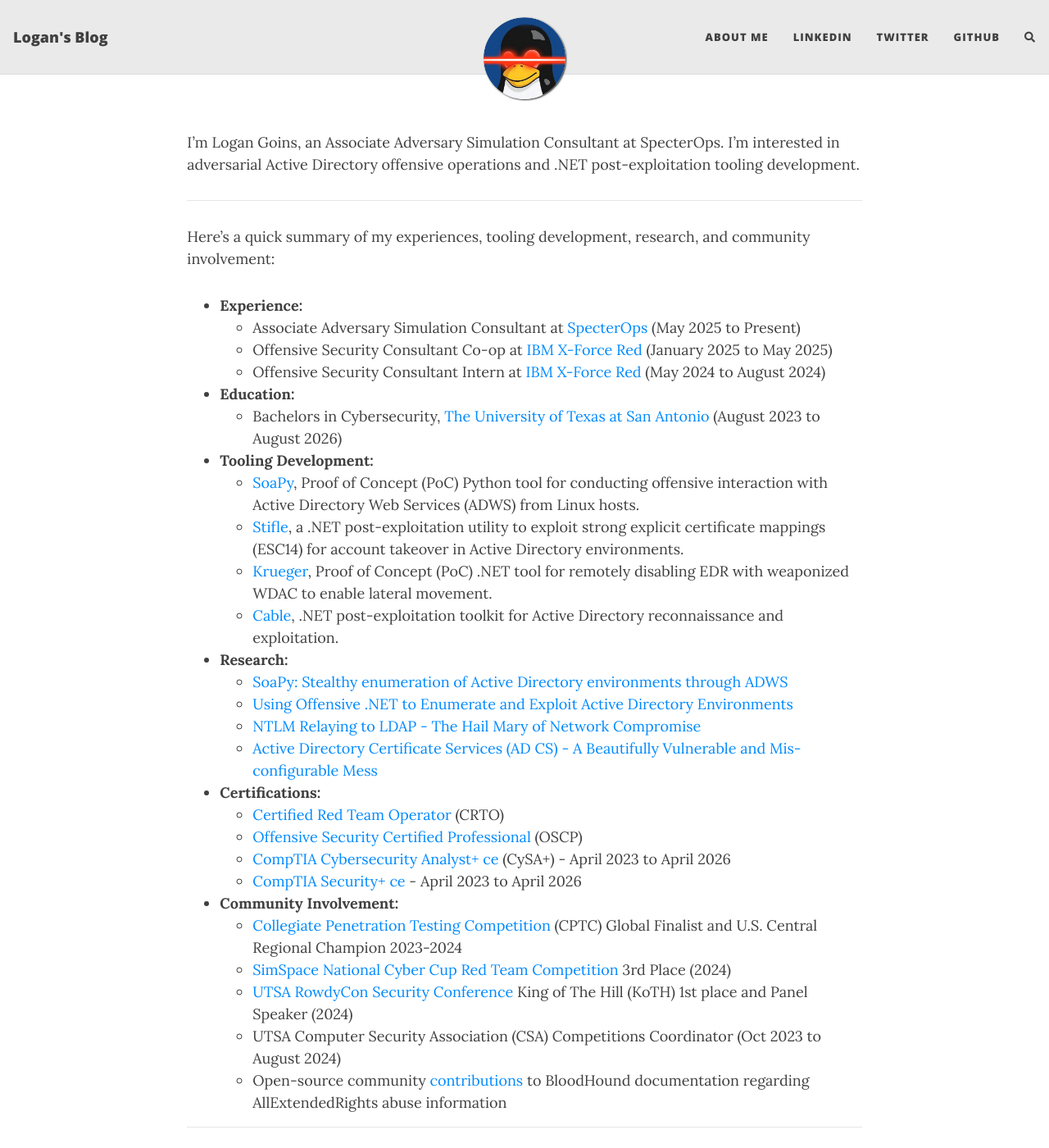
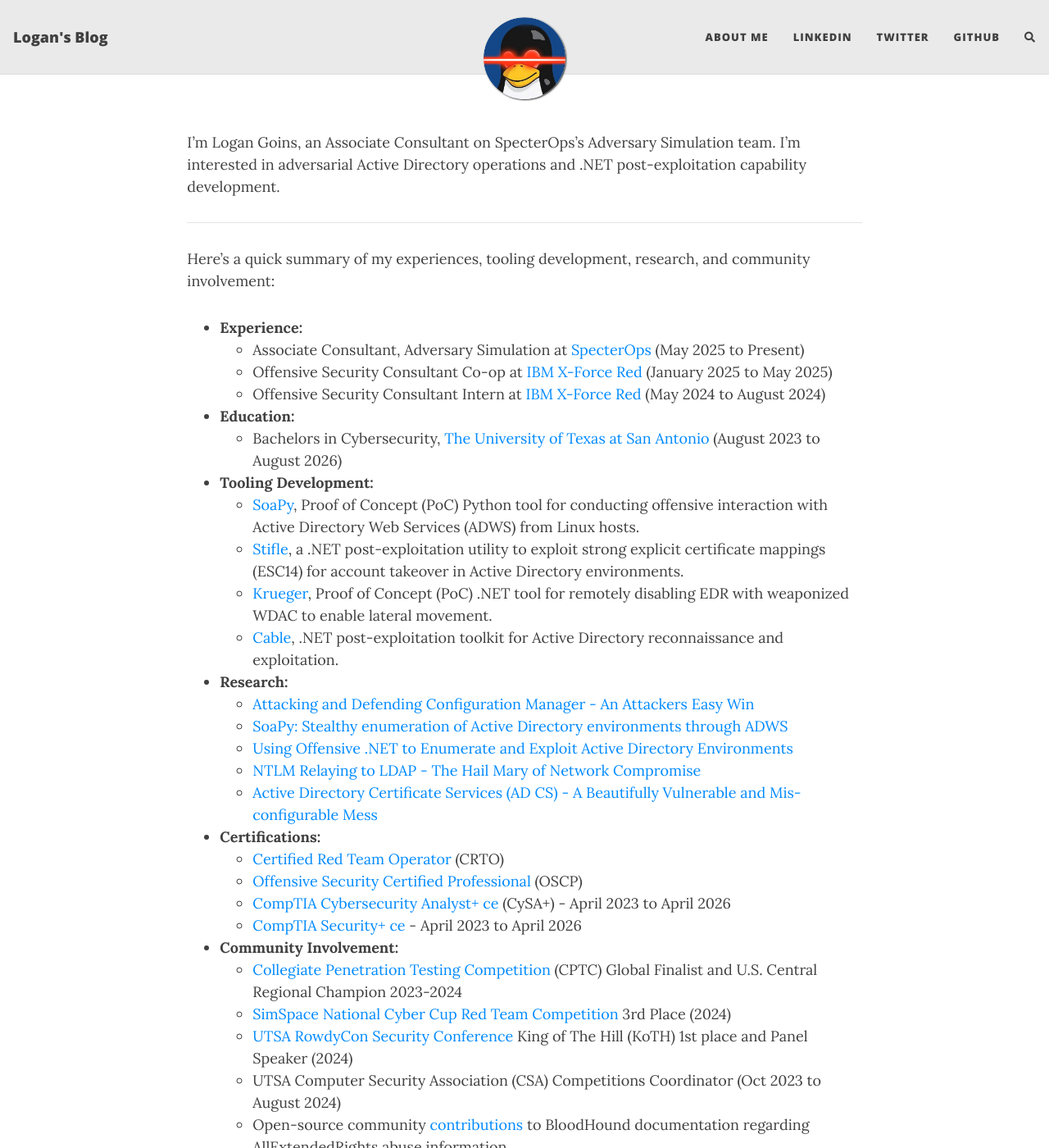
Before and after one commit to logangoins/logangoins.github.io, a Jekyll site: the page built from aboutme.md, in a window 1280 px wide and 1400 px high. Shown: the whole window at 82% size. Built offline with Jekyll 4.4.1, drawn with Linux system fonts in a browser that asks for light colours; nearby versions of some CDN libraries; our own code applies the rules of GitHub Pages for plain Markdown files; comment, search, counter and statistics services are not loaded.

Commit message:
Update aboutme.md

```diff
--- a/aboutme.md
+++ b/aboutme.md
@@ -1,11 +1,11 @@
-I'm Logan Goins, an Associate Adversary Simulation Consultant at SpecterOps. I'm interested in adversarial Active Directory offensive operations and .NET post-exploitation tooling development.
+I'm Logan Goins, an Associate Consultant on SpecterOps's Adversary Simulation team. I'm interested in adversarial Active Directory operations and .NET post-exploitation capability development.
 
 ---
 
 Here's a quick summary of my experiences, tooling development, research, and community involvement:
 
 - **Experience:**
-  - Associate Adversary Simulation Consultant at [SpecterOps](https://specterops.io/) (May 2025 to Present)
+  - Associate Consultant, Adversary Simulation at [SpecterOps](https://specterops.io/) (May 2025 to Present)
   - Offensive Security Consultant Co-op at [IBM X-Force Red](https://www.ibm.com/services/offensive-security) (January 2025 to May 2025)
   - Offensive Security Consultant Intern at [IBM X-Force Red](https://www.ibm.com/services/offensive-security) (May 2024 to August 2024)
 - **Education:**
@@ -16,6 +16,7 @@
   - [Krueger](https://github.com/logangoins/Krueger), Proof of Concept (PoC) .NET tool for remotely disabling EDR with weaponized WDAC to enable lateral movement.
   - [Cable](https://github.com/logangoins/Cable), .NET post-exploitation toolkit for Active Directory reconnaissance and exploitation.
 - **Research:**
+  - [Attacking and Defending Configuration Manager - An Attackers Easy Win](https://logan-goins.com/2025-04-25-sccm/)
   - [SoaPy: Stealthy enumeration of Active Directory environments through ADWS](https://securityintelligence.com/x-force/stealthy-enumeration-of-active-directory-environments-through-adws/)
   - [Using Offensive .NET to Enumerate and Exploit Active Directory Environments](https://logan-goins.com/2024-10-11-Dotnet-AD/)
   - [NTLM Relaying to LDAP - The Hail Mary of Network Compromise](https://logan-goins.com/2024-07-23-ldap-relay/)
```
